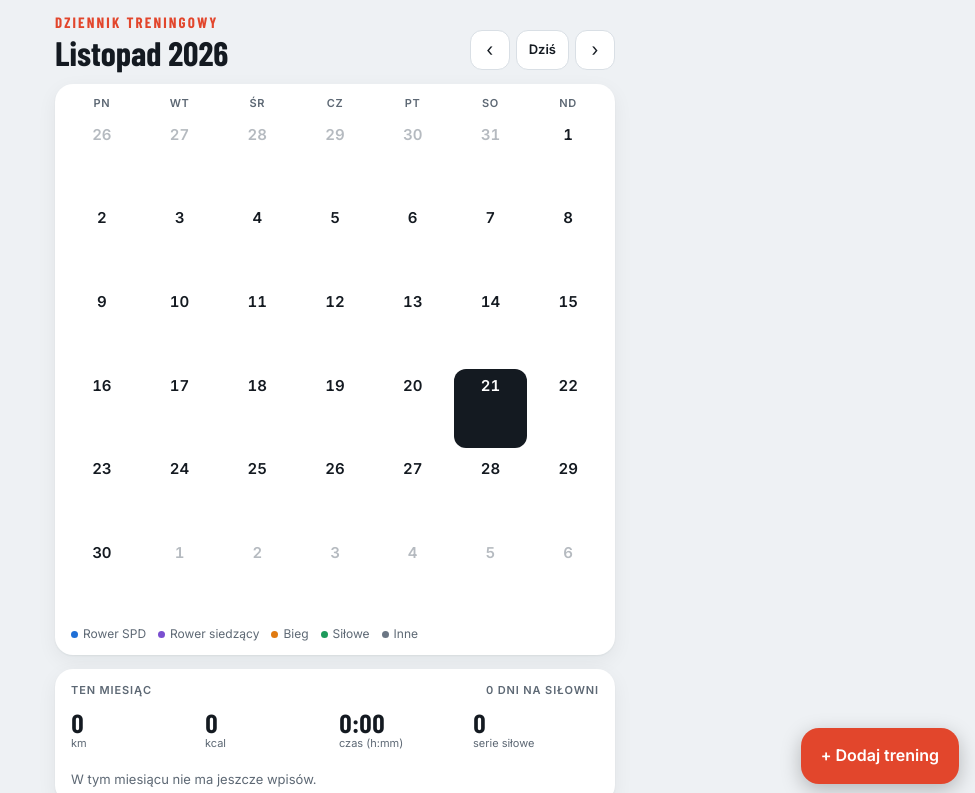
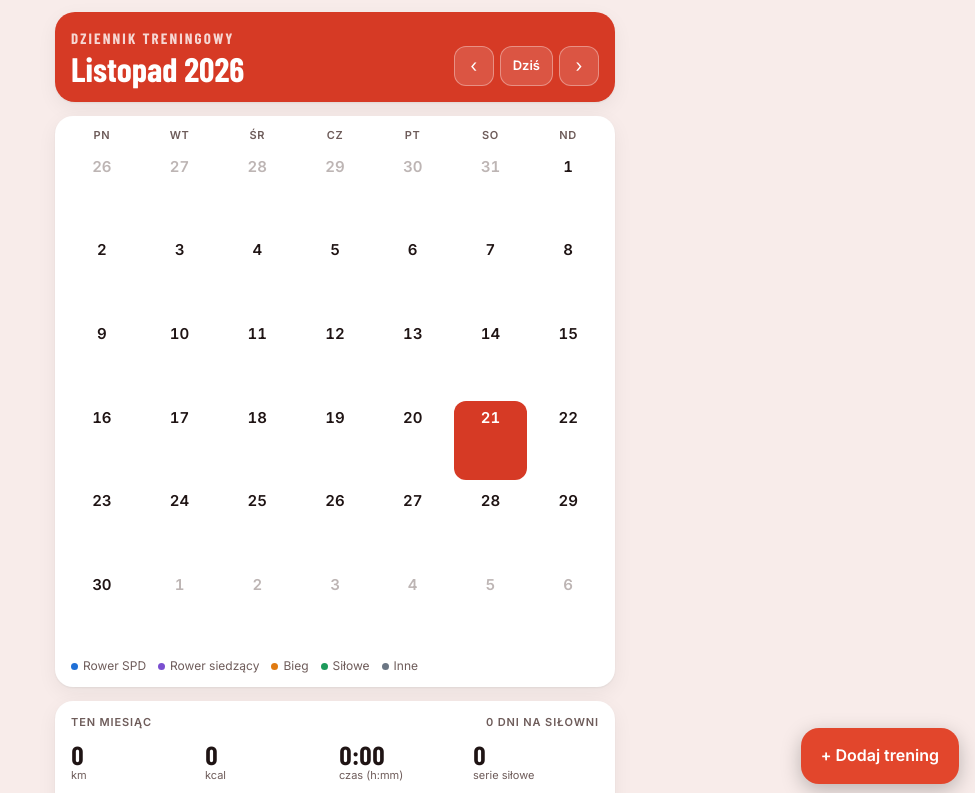
Before and after one commit to robertfurtak/gielda-app, a plain HTML site: page trening/index.html in a window 1280 px wide. Shown: the top 793 px of the page, without its empty margins (305-1280 px from the left). Drawn offline with nearby package versions, Linux system fonts and the light colour scheme; a web font is replaced by a local one.

Commit message:
Trening v6: czerwona szata graficzna (#6)
Czerwony nagłówek, czerwony wybrany dzień, czerwone tło ekranu startowego.


Claude-Session: https://claude.ai/code/session_01Uc5VAu2GkxUTCya6VcqXWf

Co-authored-by: Claude <noreply@anthropic.com>

```diff
--- a/trening/index.html
+++ b/trening/index.html
@@ -8,7 +8,7 @@
 <link rel="manifest" href="manifest.webmanifest">
 <link rel="icon" href="icon-192.png" type="image/png">
 <link rel="apple-touch-icon" href="apple-touch-icon.png">
-<meta name="theme-color" content="#e2462c">
+<meta name="theme-color" content="#d63a25">
 <meta name="apple-mobile-web-app-capable" content="yes">
 <meta name="mobile-web-app-capable" content="yes">
 <meta name="apple-mobile-web-app-status-bar-style" content="default">
@@ -24,25 +24,25 @@ window.addEventListener("error",function(e){try{var d=document.getElementById("j
 <style>
 /* Layout: jedna kolumna jak aplikacja na telefon — miesiąc, kalendarz, podsumowanie, wybrany dzień; formularz jako arkusz od dołu */
 :root{
-  --bg:#eef1f4; --surface:#ffffff; --surface-2:#f5f7f9; --ink:#141a21; --muted:#5d6874; --line:#d9dfe5;
+  --bg:#f8ecea; --surface:#ffffff; --surface-2:#fbf3f2; --ink:#1f1414; --muted:#6e5c5a; --line:#ecd9d6; --hdr:#d63a25; --hdr-ink:#ffffff;
   --accent:#e2462c; --accent-ink:#ffffff;
   --spd:#1f6fd6; --c1:#0e8f9a; --c2:#c93a83; --c3:#a77c00; --c4:#4f5fd6; --c5:#b5452f; --c6:#5f8a12; --rec:#7a4fd0; --run:#e07a10; --str:#1d9a5b; --oth:#6b7684;
-  --today:#141a21; --sel-bg:#141a21; --sel-ink:#ffffff;
+  --today:#141a21; --sel-bg:#d63a25; --sel-ink:#ffffff;
   --shadow:0 1px 2px rgba(20,26,33,.06),0 6px 20px rgba(20,26,33,.06);
   --font-display:"Barlow Condensed","Arial Narrow",system-ui,sans-serif;
   --font-body:"Inter",system-ui,-apple-system,"Segoe UI",sans-serif;
 }
 @media (prefers-color-scheme: dark){:root:not([data-theme="light"]){
-  --bg:#0f1318; --surface:#181e25; --surface-2:#1f262e; --ink:#e8edf2; --muted:#94a0ad; --line:#2b333d;
+  --bg:#170e0d; --surface:#231816; --surface-2:#2d1f1d; --ink:#f3e9e7; --muted:#b39f9c; --line:#3d2b28; --hdr:#b8301f; --hdr-ink:#ffffff;
   --accent:#ff5a3c; --accent-ink:#ffffff;
   --spd:#4c95f0; --c1:#35c2cc; --c2:#ef6aae; --c3:#e0b229; --c4:#8592f5; --c5:#f07a5f; --c6:#93c43c; --rec:#a07ff0; --run:#f59a3a; --str:#3cc47e; --oth:#8f9aa6;
-  --today:#e8edf2; --sel-bg:#e8edf2; --sel-ink:#0f1318;
+  --today:#e8edf2; --sel-bg:#ff5a3c; --sel-ink:#ffffff;
   --shadow:0 1px 2px rgba(0,0,0,.3),0 6px 20px rgba(0,0,0,.25); color-scheme:dark}}
 :root[data-theme="dark"]{
-  --bg:#0f1318; --surface:#181e25; --surface-2:#1f262e; --ink:#e8edf2; --muted:#94a0ad; --line:#2b333d;
+  --bg:#170e0d; --surface:#231816; --surface-2:#2d1f1d; --ink:#f3e9e7; --muted:#b39f9c; --line:#3d2b28; --hdr:#b8301f; --hdr-ink:#ffffff;
   --accent:#ff5a3c; --accent-ink:#ffffff;
   --spd:#4c95f0; --c1:#35c2cc; --c2:#ef6aae; --c3:#e0b229; --c4:#8592f5; --c5:#f07a5f; --c6:#93c43c; --rec:#a07ff0; --run:#f59a3a; --str:#3cc47e; --oth:#8f9aa6;
-  --today:#e8edf2; --sel-bg:#e8edf2; --sel-ink:#0f1318;
+  --today:#e8edf2; --sel-bg:#ff5a3c; --sel-ink:#ffffff;
   --shadow:0 1px 2px rgba(0,0,0,.3),0 6px 20px rgba(0,0,0,.25); color-scheme:dark}
 
 *{box-sizing:border-box}
@@ -58,12 +58,12 @@ button{font:inherit;color:inherit;cursor:pointer}
 button:focus-visible,input:focus-visible,textarea:focus-visible{outline:2px solid var(--accent);outline-offset:2px}
 .num{font-variant-numeric:tabular-nums}
 
-header.top{display:flex;align-items:flex-end;justify-content:space-between;gap:12px}
-.brand{font-family:var(--font-display);font-weight:800;font-size:15px;letter-spacing:.14em;text-transform:uppercase;color:var(--accent)}
+header.top{display:flex;align-items:flex-end;justify-content:space-between;gap:12px;flex-wrap:wrap;background:var(--hdr);color:var(--hdr-ink);border-radius:20px;padding:16px;box-shadow:var(--shadow)}
+.brand{font-family:var(--font-display);font-weight:800;font-size:15px;letter-spacing:.14em;text-transform:uppercase;color:var(--hdr-ink);opacity:.8}
 h1{font-family:var(--font-display);font-weight:700;font-size:34px;line-height:1;margin:2px 0 0;text-transform:capitalize;text-wrap:balance}
 .navbtns{display:flex;gap:6px}
-.iconbtn{width:40px;height:40px;border-radius:12px;border:1px solid var(--line);background:var(--surface);display:grid;place-items:center;font-size:18px}
-.todaybtn{height:40px;padding:0 12px;border-radius:12px;border:1px solid var(--line);background:var(--surface);font-weight:600;font-size:13px}
+.iconbtn{width:40px;height:40px;border-radius:12px;border:1px solid rgba(255,255,255,.35);background:rgba(255,255,255,.14);color:var(--hdr-ink);display:grid;place-items:center;font-size:18px}
+.todaybtn{height:40px;padding:0 12px;border-radius:12px;border:1px solid rgba(255,255,255,.35);background:rgba(255,255,255,.14);color:var(--hdr-ink);font-weight:600;font-size:13px}
 
 .card{background:var(--surface);border-radius:18px;box-shadow:var(--shadow)}
 .cal{padding:12px 10px 10px}
@@ -223,7 +223,7 @@ textarea{resize:vertical;min-height:60px}
       <input type="file" id="bkFile" accept="application/json,.json" hidden>
     </div>
     <p id="bkMsg" hidden></p>
-    <p>Wersja 5 · 21.11.2026</p>
+    <p>Wersja 6 · 21.11.2026</p>
   </section>
 </div>
 
--- a/trening/sw.js
+++ b/trening/sw.js
@@ -1,4 +1,4 @@
-const CACHE = 'trening-v5';
+const CACHE = 'trening-v6';
 const SHELL = ['./', './index.html', './manifest.webmanifest', './icon-192.png', './icon-512.png', './apple-touch-icon.png'];
 self.addEventListener('install', e => {
   e.waitUntil(caches.open(CACHE).then(c => c.addAll(SHELL)).then(() => self.skipWaiting()));
```
Also changed, not shown: trening/manifest.webmanifest.
